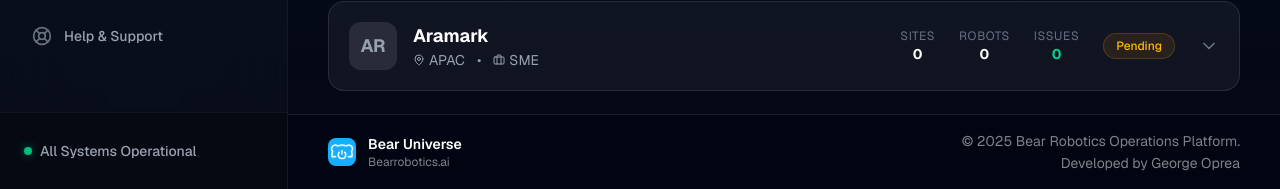
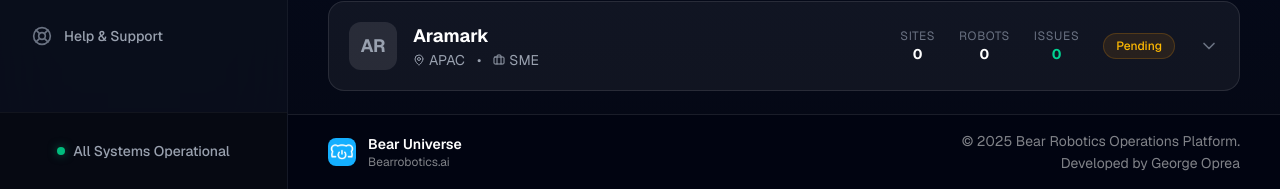
Before and after one commit to smile4fun1/BearOsPlatform, a Next.js app: page /partner in a window 1280 px wide. Shown: the part 611-800 px from the top of the page. Built offline with nearby package versions, Linux system fonts and the light colour scheme.

Commit message:
FIX: Increase sidebar footer height to py-7 and center content - Changed padding to py-7 for better height match with footer - Added flex centering for vertical and horizontal alignment - All Systems Operational now perfectly aligned

```diff
--- a/src/app/partner/page.tsx
+++ b/src/app/partner/page.tsx
@@ -13,7 +13,7 @@ export default function PartnerPage() {
     return (
       <div className="h-screen bg-gradient-to-b from-[#020511] via-[#040a1c] to-[#050814] flex flex-col overflow-hidden">
         <main className="flex-1 overflow-y-auto px-4 py-6 sm:px-6 sm:py-8 lg:px-10 lg:py-10 max-w-[1600px] mx-auto w-full">
-          <AdminPartnerView />
+        <AdminPartnerView />
         </main>
         <Footer />
       </div>
@@ -38,7 +38,7 @@ export default function PartnerPage() {
     return (
       <div className="h-screen bg-gradient-to-b from-[#020511] via-[#040a1c] to-[#050814] flex flex-col overflow-hidden">
         <main className="flex-1 overflow-y-auto px-4 py-6 sm:px-6 sm:py-8 lg:px-10 lg:py-10 max-w-[1600px] mx-auto w-full">
-          <PartnerDashboard partner={partner} />
+        <PartnerDashboard partner={partner} />
         </main>
         <Footer />
       </div>
--- a/src/components/os/Sidebar.tsx
+++ b/src/components/os/Sidebar.tsx
@@ -180,8 +180,8 @@ export function Sidebar() {
       </div>
 
       {/* Footer Status */}
-      <div className="border-t border-white/5 bg-black/30 px-6 py-7 flex items-center">
-        <div className="flex items-center gap-2">
+      <div className="border-t border-white/5 bg-black/30 px-6 py-7 flex flex-col justify-center">
+        <div className="flex items-center justify-center gap-2">
           <div className="w-2 h-2 rounded-full bg-emerald-500 animate-pulse shadow-[0_0_10px_rgba(16,185,129,0.5)]" />
           <span className="text-sm text-gray-400 font-medium">All Systems Operational</span>
         </div>
--- a/src/components/robots/MyRobotsView.tsx
+++ b/src/components/robots/MyRobotsView.tsx
@@ -19,10 +19,10 @@ import {
 } from '@/lib/locationData';
 import { Robot, getRobotImage } from '@/lib/robotData';
 import Image from 'next/image';
+import { Footer } from '@/components/Footer';
 import { RobotQRBadge } from './RobotQRCode';
 import dayjs from 'dayjs';
 import relativeTime from 'dayjs/plugin/relativeTime';
-import { Footer } from '@/components/Footer';
 
 dayjs.extend(relativeTime);
 
@@ -260,8 +260,8 @@ export function MyRobotsView() {
   };
 
   return (
-    <div className="h-screen bg-gradient-to-b from-[#020511] via-[#040a1c] to-[#050814] text-white flex flex-col overflow-hidden">
-      <main className="flex-1 overflow-y-auto overflow-x-hidden mx-auto max-w-[1600px] px-4 py-6 sm:px-6 sm:py-8 lg:px-10 lg:py-12 w-full">
+    <div className="min-h-screen bg-gradient-to-b from-[#020511] via-[#040a1c] to-[#050814] text-white overflow-x-hidden">
+      <main className="mx-auto max-w-[1600px] px-4 py-6 sm:px-6 sm:py-8 lg:px-10 lg:py-12 overflow-x-hidden">
         {/* Header with decorative elements */}
         <div className="relative mb-6 sm:mb-8 lg:mb-12">
           {/* Decorative blur circles - BearEmeaSupport style */}
@@ -486,7 +486,6 @@ export function MyRobotsView() {
           </div>
         </section>
       </main>
-
       <Footer />
 
       {/* Scan QR Modal */}
--- a/src/components/robots/RobotsManagement.tsx
+++ b/src/components/robots/RobotsManagement.tsx
@@ -315,8 +315,8 @@ export function RobotsManagement() {
   };
 
   return (
-    <div className="h-screen bg-gradient-to-b from-[#020511] via-[#040a1c] to-[#050814] text-white flex flex-col overflow-hidden">
-      <main className="flex-1 overflow-y-auto overflow-x-hidden mx-auto max-w-[1600px] px-4 py-6 sm:px-6 sm:py-8 lg:px-10 lg:py-12 w-full">
+    <div className="min-h-screen bg-gradient-to-b from-[#020511] via-[#040a1c] to-[#050814] text-white overflow-x-hidden">
+      <main className="mx-auto max-w-[1600px] px-4 py-6 sm:px-6 sm:py-8 lg:px-10 lg:py-12 overflow-x-hidden">
         {/* Header */}
         <div className="mb-6 sm:mb-8 lg:mb-12">
           <div className="flex flex-col gap-4 sm:gap-6">
@@ -542,8 +542,6 @@ export function RobotsManagement() {
           </motion.div>
         )}
       </AnimatePresence>
-      </main>
-      <Footer />
     </div>
   );
 }
```
Lines whose indentation alone changed are shown as unchanged.
